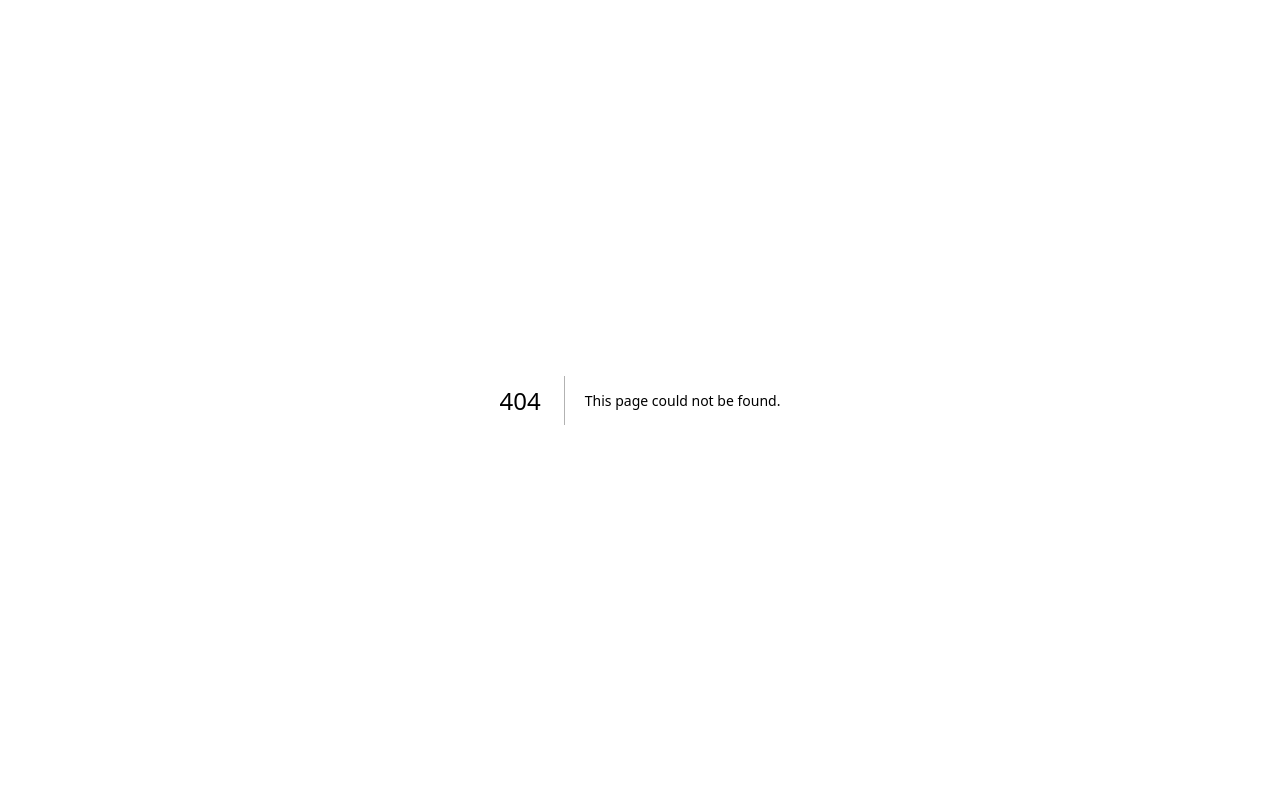
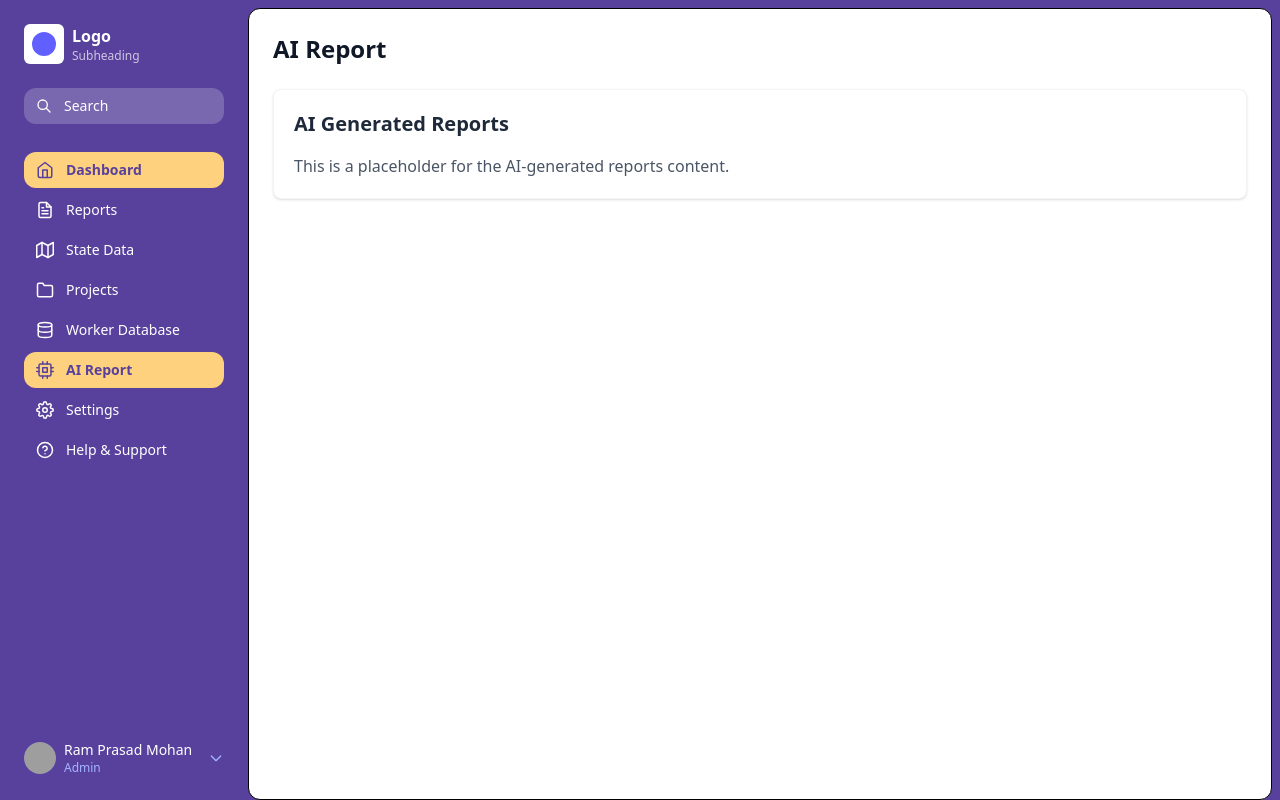
Before and after one commit to abfeb8/data-analysis-dashboard, a Next.js app: page /ai-report in a window 1280 px wide. Before the commit this address had no page. Built offline with nearby package versions, Linux system fonts and the light colour scheme; grey boxes are pictures that could not be loaded.

Commit message:
add dumy pages for nav items

```diff
--- /dev/null
+++ b/app/ai-report/page.tsx
@@ -0,0 +1,17 @@
+import React from 'react';
+import DashboardContent from '../components/layouts/DashboardContent';
+
+export default function AIReportPage() {
+	return (
+		<DashboardContent title="AI Report">
+			<div className="col-span-2 bg-white p-5 rounded-lg shadow-sm border border-gray-100">
+				<h2 className="text-xl font-semibold text-gray-800 mb-4">
+					AI Generated Reports
+				</h2>
+				<p className="text-gray-600">
+					This is a placeholder for the AI-generated reports content.
+				</p>
+			</div>
+		</DashboardContent>
+	);
+}
--- a/app/layout.tsx
+++ b/app/layout.tsx
@@ -1,6 +1,7 @@
 import type { Metadata } from 'next';
 import { Geist, Geist_Mono } from 'next/font/google';
 import './globals.css';
+import MainLayout from './components/layouts/MainLayout';
 
 const geistSans = Geist({
 	variable: '--font-geist-sans',
@@ -27,7 +28,7 @@ export default function RootLayout({
 			<body
 				className={`${geistSans.variable} ${geistMono.variable} antialiased`}
 			>
-				{children}
+				<MainLayout>{children}</MainLayout>
 			</body>
 		</html>
 	);
--- a/app/page.tsx
+++ b/app/page.tsx
@@ -1,11 +1,9 @@
 import React from 'react';
-import MainLayout from './components/layouts/MainLayout';
 import DashboardContent from './components/layouts/DashboardContent';
 import DashboardCard from './components/ui/DashboardCard';
 
 export default function Home() {
 	return (
-		<MainLayout>
 		<DashboardContent title="Dashboard">
 			<DashboardCard title="Budget Allocation">
 				<div className="flex items-center justify-center h-full text-gray-500">
@@ -40,6 +38,5 @@ export default function Home() {
 				</div>
 			</DashboardCard>
 		</DashboardContent>
-		</MainLayout>
 	);
 }
--- /dev/null
+++ b/app/projects/page.tsx
@@ -0,0 +1,17 @@
+import React from 'react';
+import DashboardContent from '../components/layouts/DashboardContent';
+
+export default function ProjectsPage() {
+	return (
+		<DashboardContent title="Projects">
+			<div className="col-span-2 bg-white p-5 rounded-lg shadow-sm border border-gray-100">
+				<h2 className="text-xl font-semibold text-gray-800 mb-4">
+					Projects Overview
+				</h2>
+				<p className="text-gray-600">
+					This is a placeholder for the Projects management content.
+				</p>
+			</div>
+		</DashboardContent>
+	);
+}
--- /dev/null
+++ b/app/reports/page.tsx
@@ -0,0 +1,17 @@
+import React from 'react';
+import DashboardContent from '../components/layouts/DashboardContent';
+
+export default function ReportsPage() {
+	return (
+		<DashboardContent title="Reports">
+			<div className="col-span-2 bg-white p-5 rounded-lg shadow-sm border border-gray-100">
+				<h2 className="text-xl font-semibold text-gray-800 mb-4">
+					Reports Dashboard
+				</h2>
+				<p className="text-gray-600">
+					This is a placeholder for the Reports page content.
+				</p>
+			</div>
+		</DashboardContent>
+	);
+}
--- /dev/null
+++ b/app/state-data/page.tsx
@@ -0,0 +1,17 @@
+import React from 'react';
+import DashboardContent from '../components/layouts/DashboardContent';
+
+export default function StateDataPage() {
+	return (
+		<DashboardContent title="State Data">
+			<div className="col-span-2 bg-white p-5 rounded-lg shadow-sm border border-gray-100">
+				<h2 className="text-xl font-semibold text-gray-800 mb-4">
+					State Data Analysis
+				</h2>
+				<p className="text-gray-600">
+					This is a placeholder for the State Data analysis content.
+				</p>
+			</div>
+		</DashboardContent>
+	);
+}
--- /dev/null
+++ b/app/support/page.tsx
@@ -0,0 +1,17 @@
+import React from 'react';
+import DashboardContent from '../components/layouts/DashboardContent';
+
+export default function SupportPage() {
+	return (
+		<DashboardContent title="Help & Support">
+			<div className="col-span-2 bg-white p-5 rounded-lg shadow-sm border border-gray-100">
+				<h2 className="text-xl font-semibold text-gray-800 mb-4">
+					Help & Support
+				</h2>
+				<p className="text-gray-600">
+					This is a placeholder for the help and support content.
+				</p>
+			</div>
+		</DashboardContent>
+	);
+}
--- /dev/null
+++ b/app/worker-database/page.tsx
@@ -0,0 +1,17 @@
+import React from 'react';
+import DashboardContent from '../components/layouts/DashboardContent';
+
+export default function WorkerDatabasePage() {
+	return (
+		<DashboardContent title="Worker Database">
+			<div className="col-span-2 bg-white p-5 rounded-lg shadow-sm border border-gray-100">
+				<h2 className="text-xl font-semibold text-gray-800 mb-4">
+					Worker Database
+				</h2>
+				<p className="text-gray-600">
+					This is a placeholder for the Worker Database content.
+				</p>
+			</div>
+		</DashboardContent>
+	);
+}
```
Lines whose indentation alone changed are shown as unchanged.
